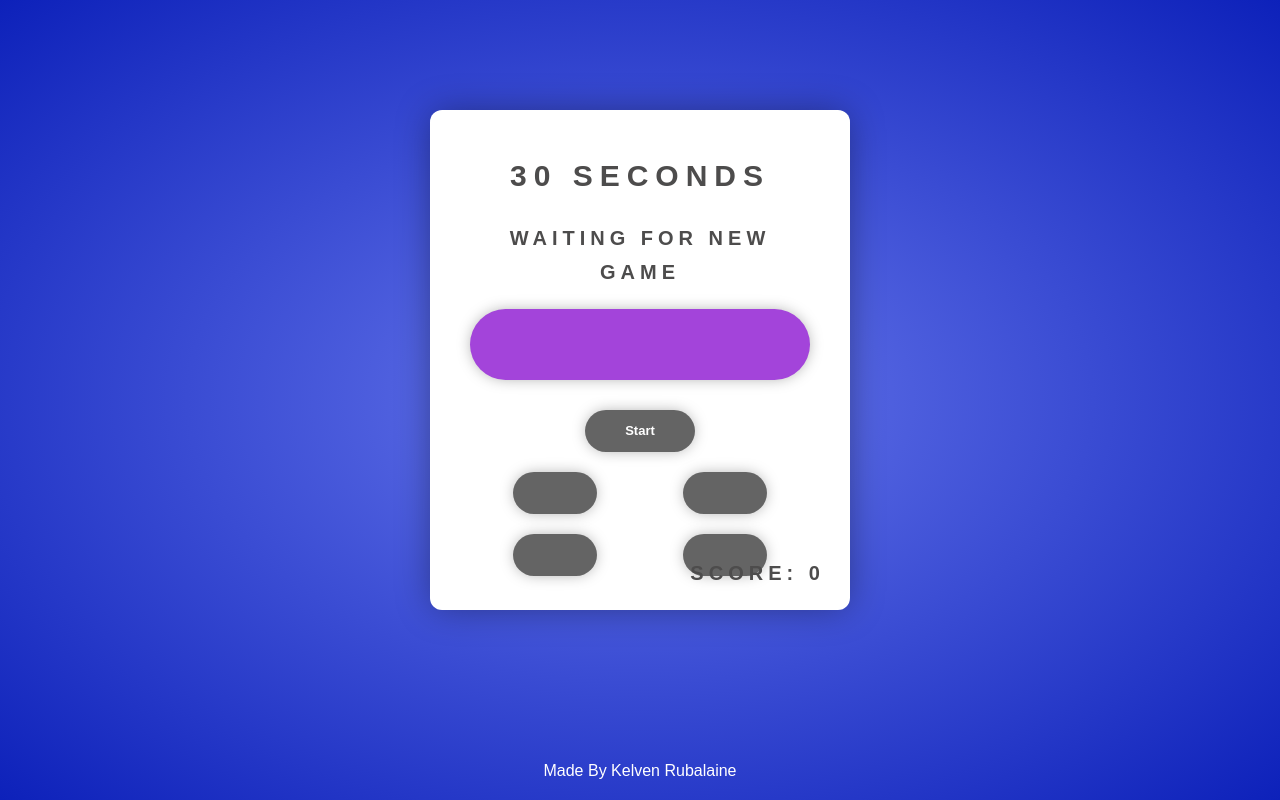
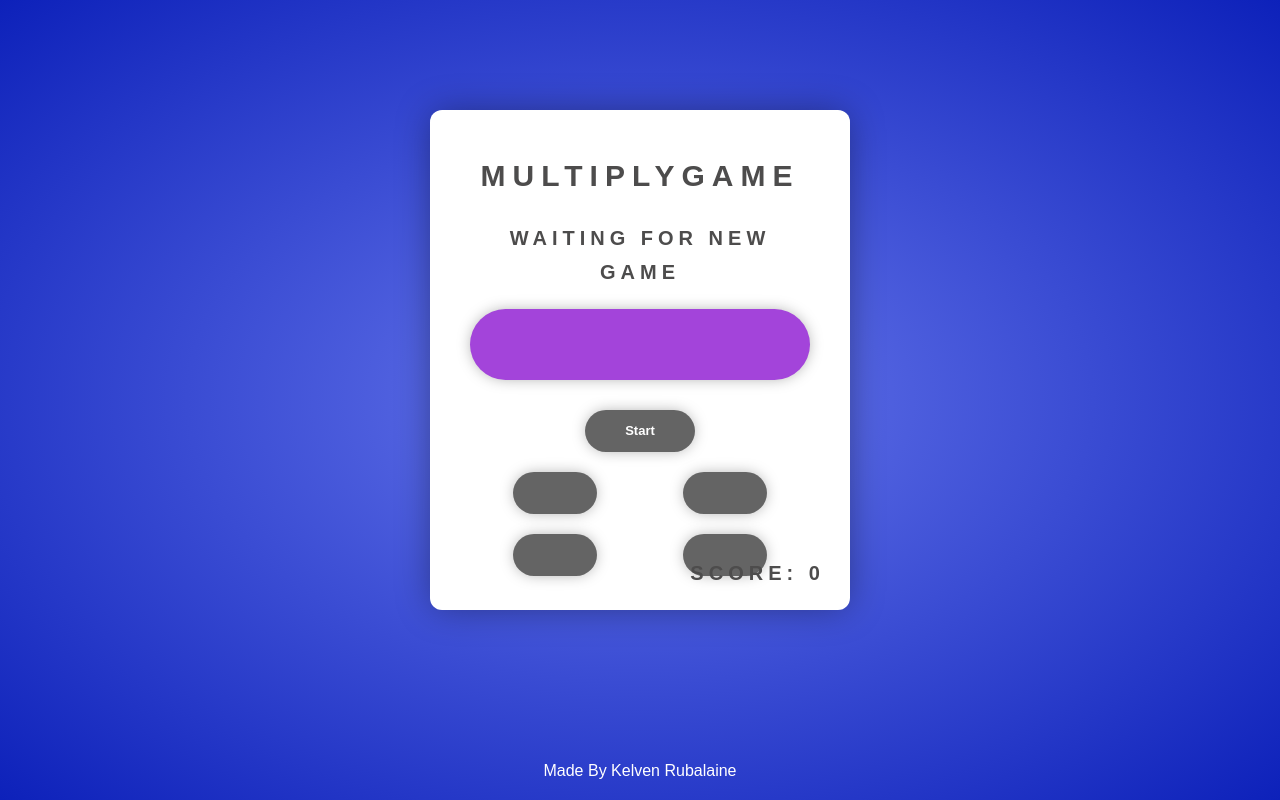
Before and after one commit to Rubalaine/multiplication-game, a website built with Parcel: page src/index.html in a window 1280 px wide. Built offline with nearby package versions, Linux system fonts and the light colour scheme.

Commit message:
new update on index.html resolving the misunderstanding

```diff
--- a/src/index.html
+++ b/src/index.html
@@ -14,7 +14,7 @@
     </div>
     <div class="main">
         <div class="main-box">
-            <h1 class="heading heading__primary">30 seconds</h1>
+            <h1 class="heading heading__primary">MultiplyGame</h1>
             <h3 class="heading heading__secondary" id="cont">Waiting For new game</h3>
             <h2 class="heading heading__primary heading--contest" id="contest">&nbsp;</h2>
             <div class="button-wraper u-center">
```
